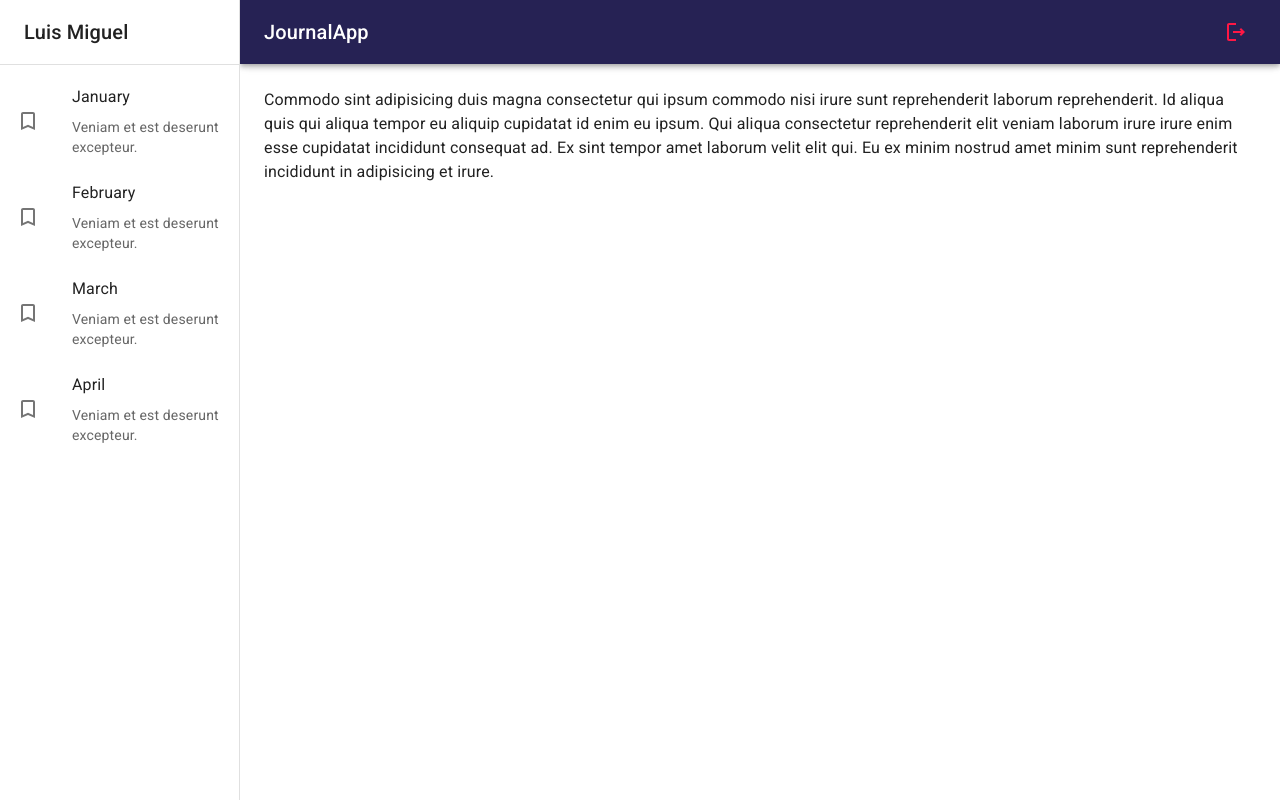
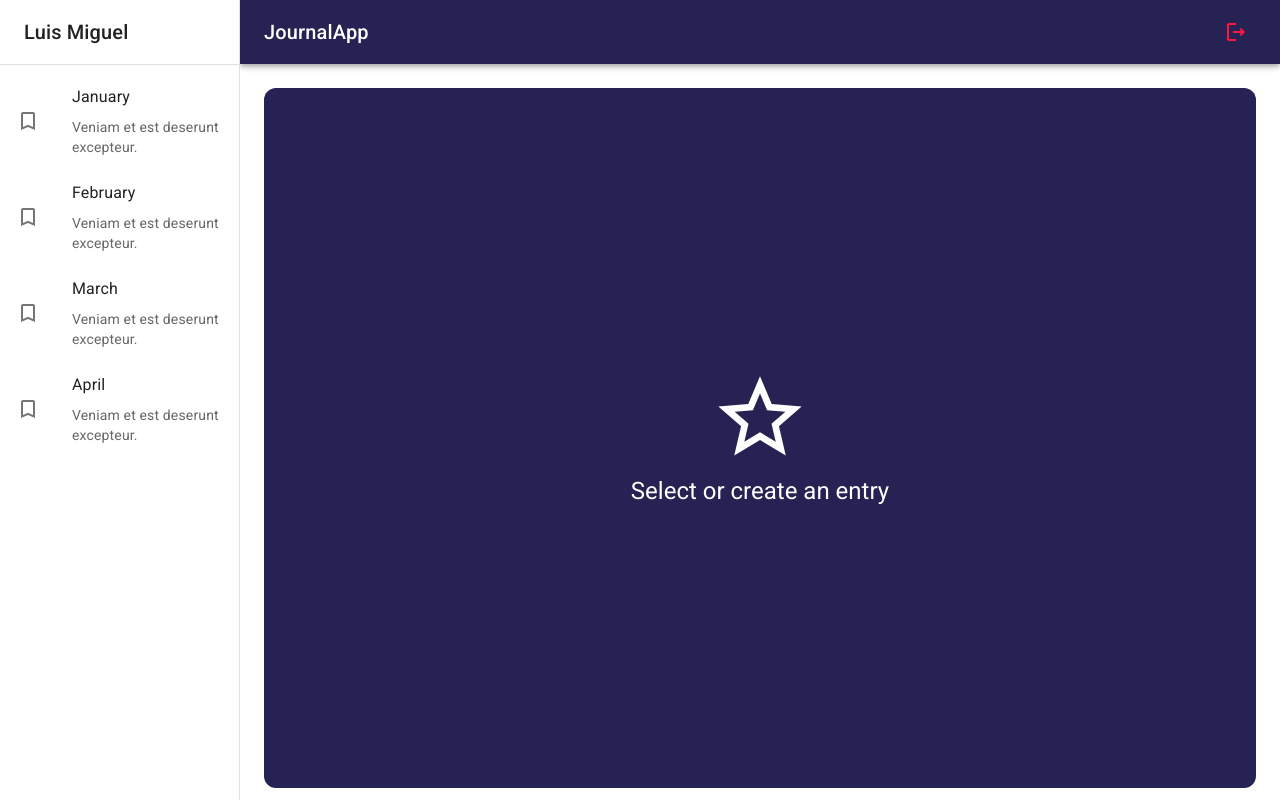
Before and after one commit to Lanzarot98/journal-app-react, a React (Vite) app: page / in a window 1280 px wide. Built offline with nearby package versions, Linux system fonts and the light colour scheme.

Commit message:
add: views

```diff
--- a/src/journal/pages/JournalPage.jsx
+++ b/src/journal/pages/JournalPage.jsx
@@ -1,12 +1,13 @@
 import { Typography } from '@mui/material';
 import { JournalLayout } from '../layout/JournalLayout';
+import { NothingSelectedView } from '../views';
 
 export const JournalPage = () => {
   return (
     <JournalLayout>
-      <Typography>Commodo sint adipisicing duis magna consectetur qui ipsum commodo nisi irure sunt reprehenderit laborum reprehenderit. Id aliqua quis qui aliqua tempor eu aliquip cupidatat id enim eu ipsum. Qui aliqua consectetur reprehenderit elit veniam laborum irure irure enim esse cupidatat incididunt consequat ad. Ex sint tempor amet laborum velit elit qui. Eu ex minim nostrud amet minim sunt reprehenderit incididunt in adipisicing et irure.</Typography>
+      {/* <Typography>Commodo sint adipisicing duis magna consectetur qui ipsum commodo nisi irure sunt reprehenderit laborum reprehenderit. Id aliqua quis qui aliqua tempor eu aliquip cupidatat id enim eu ipsum. Qui aliqua consectetur reprehenderit elit veniam laborum irure irure enim esse cupidatat incididunt consequat ad. Ex sint tempor amet laborum velit elit qui. Eu ex minim nostrud amet minim sunt reprehenderit incididunt in adipisicing et irure.</Typography> */}
 
-      {/* Nothing selected */}
+      <NothingSelectedView />
       {/* NoteView */}
 
     </JournalLayout>
--- /dev/null
+++ b/src/journal/views/NothingSelectedView.jsx
@@ -0,0 +1,24 @@
+import { StarOutline } from "@mui/icons-material"
+import { Grid, Typography } from "@mui/material"
+
+
+export const NothingSelectedView = () => {
+  return (
+    <Grid
+      container
+      spacing={ 0 }
+      direction="column"
+      alignItems={"center"}
+      justifyContent="center"
+      sx={{ minHeight: 'calc(100vh - 100px)', backgroundColor: 'primary.main', borderRadius: 3 }}
+    >
+      <Grid item xs={ 12 }>
+        <StarOutline sx={{ fontSize: 100, color: 'white' }} />
+      </Grid>
+      <Grid item xs={ 12 }>
+        <Typography color='white' variant="h5" >Select or create an entry</Typography>
+      </Grid>
+
+    </Grid>
+  )
+}
--- /dev/null
+++ b/src/journal/views/index.js
@@ -0,0 +1,3 @@
+
+
+export * from './NothingSelectedView';
```
